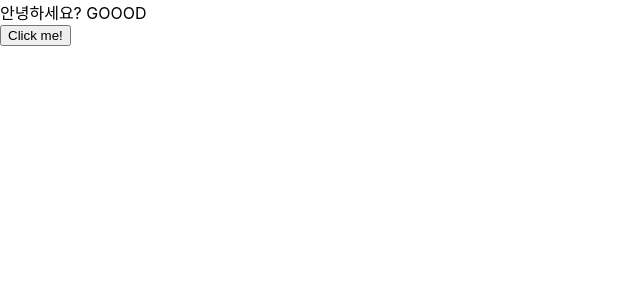
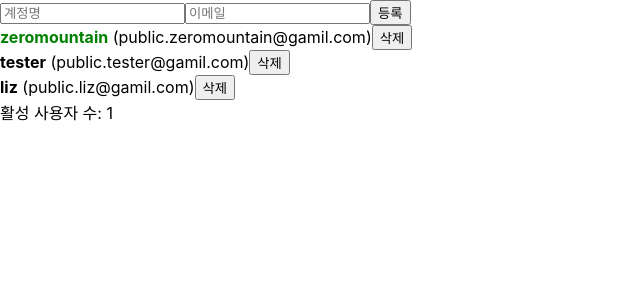
Before and after one commit to zeromountain/react_tutorial, a React (Create React App) app in the folder begin-react/: page / in a window 1280 px wide. Shown: the top 300 px of the page, without its empty margins (0-640 px from the left). Built offline with nearby package versions, Linux system fonts and the light colour scheme.

Commit message:
UseDispatch Context

```diff
--- a/begin-react/src/App.js
+++ b/begin-react/src/App.js
@@ -1,5 +1,5 @@
-import React, { useRef, useReducer, useMemo, useCallback } from 'react';
-import CreateUser from './components/CreatUser';
+import React, { useRef, useReducer, useMemo, useCallback, createContext } from 'react';
+import CreateUser from './components/CreateUser';
 import UserList from './components/UserList';
 import useInputs from './components/useInputs';
 
@@ -58,66 +58,23 @@ function reducer(state, action) {
   }
 }
 
+export const UserDispatch = createContext(null);
 
 function App() {
 
   const [state, dispatch] = useReducer(reducer, initialState);
-  const [form, onChange, reset] = useInputs({
-    username: '',
-    email: '',
-  })
-  const { username, email } = form;
+
   const { users } = state;
-  const nextId = useRef(4);
-
-
-
-  // EVENT function
-
-  const onCreate = useCallback(() => {
-    dispatch({
-      type:'CREATE_USER',
-      user: {
-        id: nextId.current,
-        username,
-        email,
-      }
-    });
-    nextId.current += 1;
-    reset();
-  }, [username, email, reset]);
-
-  const onToggle = useCallback(id => {
-    dispatch({
-      type: 'TOGGLE_USER',
-      id
-    });
-  }, []);
-
-  const onRemove = useCallback(id => {
-    dispatch({
-      type: 'REMOVE_USER',
-      id
-    });
-  }, []);
 
   const count = useMemo(() => countActiveUsers(users, [users]));
 
 
   return (
-    <>
-      <CreateUser
-        username={username}
-        email={email}
-        onChange={onChange}
-        onCreate={onCreate}
-        />
-      <UserList users={users}
-        onToggle={onToggle}
-        onRemove={onRemove}
-      />
+    <UserDispatch.Provider value={dispatch}>
+      <CreateUser />
+      <UserList users={users} />
       <div>활성 사용자 수: {count} </div>
-    </>
+    </UserDispatch.Provider>
   );
 }
 
--- a/begin-react/src/components/CreatUser.js
+++ /dev/null
@@ -1,23 +0,0 @@
-import React from 'react';
-
-function CreateUser ({ username, email, onChange, onCreate }) {
-  return (
-    <div>
-      <input
-        name="username"
-        placeholder="계정명"
-        onChange={onChange}
-        value={username}
-      />
-      <input
-        name="email"
-        placeholder="이메일"
-        onChange={onChange}
-        value={email}
-      />
-      <button onClick={onCreate}>등록</button>
-    </div>
-  );
-}
-
-export default React.memo(CreateUser);
--- /dev/null
+++ b/begin-react/src/components/CreateUser.js
@@ -0,0 +1,46 @@
+import React, { useRef, useContext } from 'react';
+import useInputs from './useInputs';
+import { UserDispatch } from '../App';
+
+const CreateUser = () => {
+  const [{ username, email }, onChange, reset ]  = useInputs({
+    username: '',
+    email: '',
+  });
+
+  const nextId = useRef(4);
+  const dispatch = useContext(UserDispatch);
+
+  const onCreate = () => {
+    dispatch({
+      type: 'CREATE_USER',
+      user: {
+        id: nextId.current,
+        username,
+        email
+      }
+    });
+    reset();
+    nextId.current += 1;
+  }
+
+  return (
+    <div>
+      <input
+        name="username"
+        placeholder="계정명"
+        onChange={onChange}
+        value={username}
+      />
+      <input
+        name="email"
+        placeholder="이메일"
+        onChange={onChange}
+        value={email}
+      />
+      <button onClick={onCreate}>등록</button>
+    </div>
+  );
+}
+
+export default React.memo(CreateUser);
--- a/begin-react/src/components/UserList.js
+++ b/begin-react/src/components/UserList.js
@@ -1,9 +1,10 @@
-import React, { useEffect } from 'react';
-
+import React, { useEffect, useContext } from 'react';
+import { UserDispatch } from '../App';
 //Component 1
-const User = React.memo(function User({user, onRemove, onToggle}) {
+const User = React.memo(function User({user}) {
 
   const { username, email, id, active } = user;
+  const dispatch = useContext(UserDispatch);
 
   return (
     <div>
@@ -11,18 +12,24 @@ const User = React.memo(function User({user, onRemove, onToggle}) {
         color: active ? 'green' : 'black',
         cursor: 'pointer'
       }}
-      onClick={() => onToggle(id)}
+      onClick={() => dispatch({
+        type: 'TOGGLE_USER',
+        id
+      })}
       >
         {username}
       </b>
       &nbsp;
       <span>({email})</span>
-      <button onClick={()=> onRemove(id)}>삭제</button>
+      <button onClick={()=> dispatch({
+        type: 'REMOVE_USER',
+        id
+      })}>삭제</button>
     </div>
   )
 })
 
-function UserList ({ users, onRemove, onToggle }) {
+function UserList ({ users }) {
 
   return (
     <div>
@@ -35,8 +42,6 @@ function UserList ({ users, onRemove, onToggle }) {
             <User
               key={user.id}
               user={user}
-              onRemove={onRemove}
-              onToggle={onToggle}
               />)
         )
       }
--- a/begin-react/src/index.js
+++ b/begin-react/src/index.js
@@ -8,8 +8,8 @@ import ContextSample from './components/contextSample';
 
 ReactDOM.render(
   <React.StrictMode>
-    <ContextSample />
-    {/* <App /> */}
+    {/* <ContextSample /> */}
+    <App />
     {/* <Counter /> */}
   </React.StrictMode>,
   document.getElementById('root')
```
Also changed, not shown: 2 other files (tests, documents, lock files or other folders).
